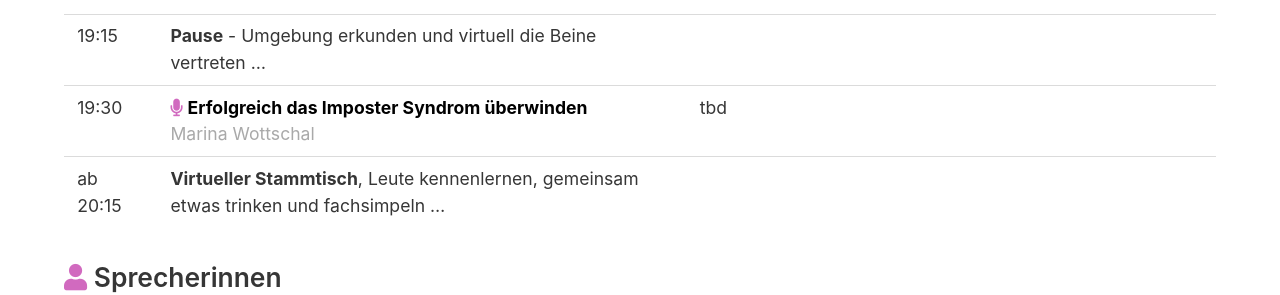
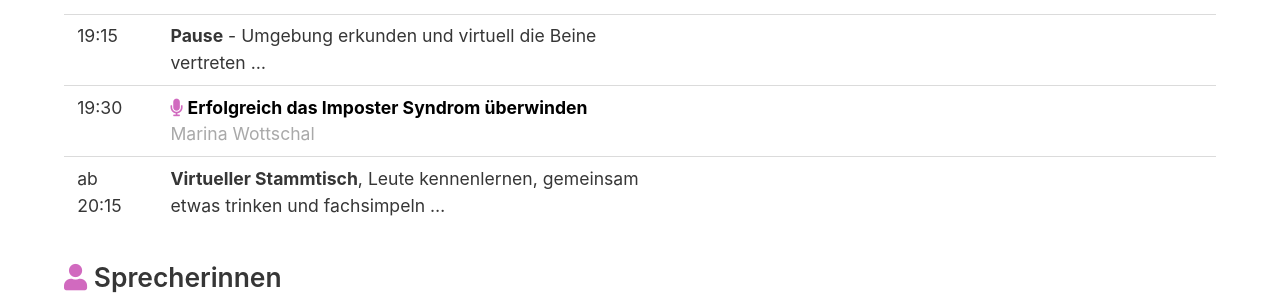
Before and after one commit to CyberLandConf/CyberLandConf.github.io, a Jekyll site: the page built from pages/events/2022-12-cyberland-ladies-night-newcomer.md, in a window 1280 px wide and 900 px high, scrolled down 1215 px. Shown: the part 163-458 px from the top of the window. Built offline with Jekyll 4.4.1, drawn with Linux system fonts in a browser that asks for light colours.

Commit message:
remove tbd

```diff
--- a/pages/events/2022-12-cyberland-ladies-night-newcomer.md
+++ b/pages/events/2022-12-cyberland-ladies-night-newcomer.md
@@ -39,7 +39,7 @@ Den Zugang zu unserer [Konferenzplattform](https://world.ijug.eu/) erhalten alle
 | 18:15 | __Pause__ - Umgebung erkunden und virtuell die Beine vertreten ... | | |
 | 18:30 | {%- include elements/timetable-field.html session-id="session-44" -%} | {%- include elements/timetable-field.html session-id="session-45" -%} |
 | 19:15 | __Pause__ - Umgebung erkunden und virtuell die Beine vertreten ... | | |
-| 19:30 | {%- include elements/timetable-field.html session-id="session-46" -%} | tbd |
+| 19:30 | {%- include elements/timetable-field.html session-id="session-46" -%} |  |
 | ab 20:15 | __Virtueller Stammtisch__, Leute kennenlernen, gemeinsam etwas trinken und fachsimpeln ... | |
 
 ### <i id="sprecher" class="fas fa-user"></i> Sprecherinnen
```
